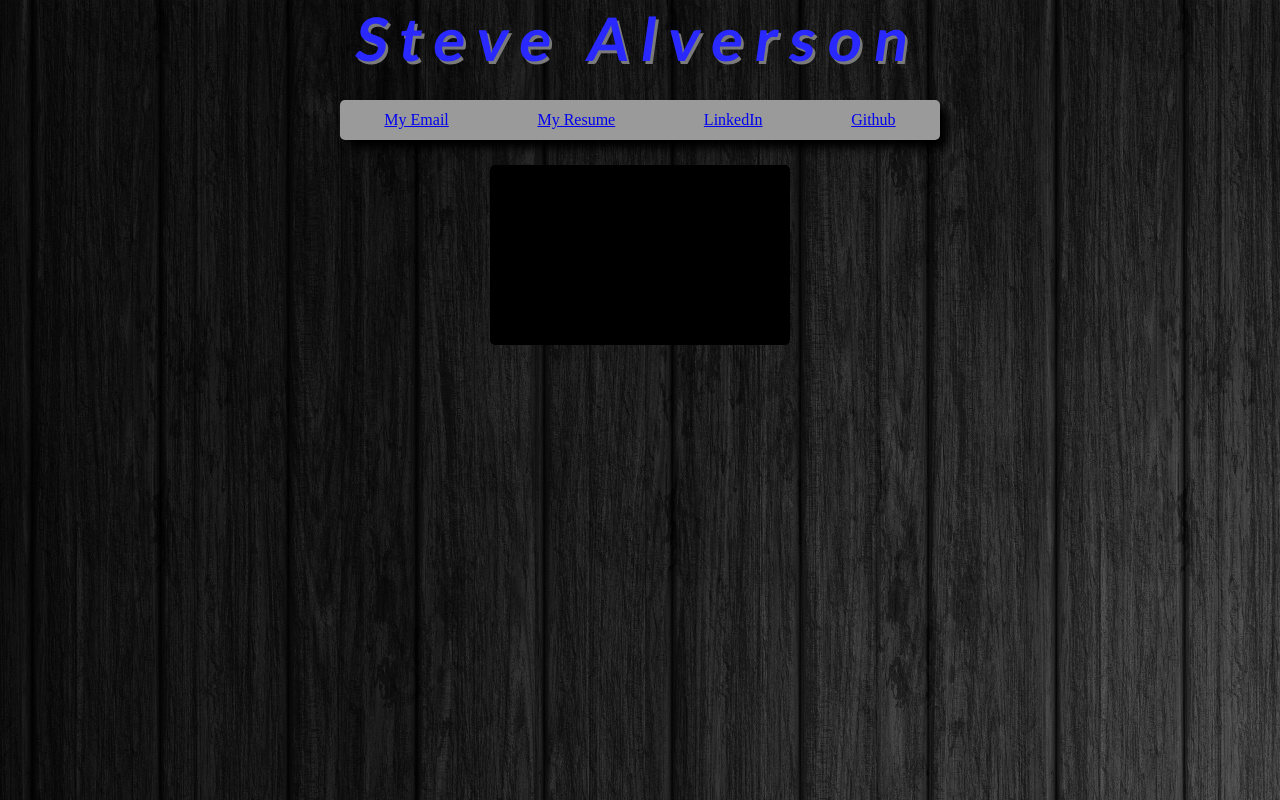
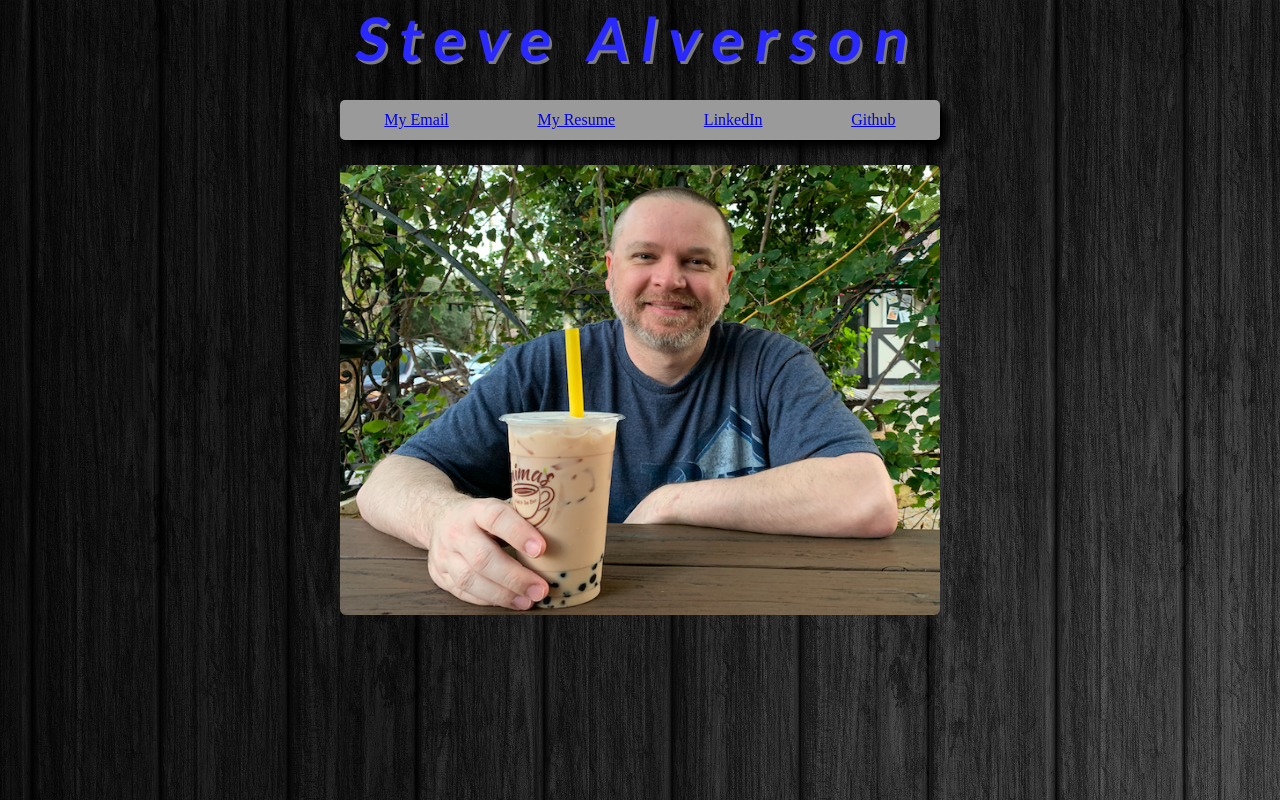
Before and after one commit to VaderSteve76/React-Portfolio, a React (Create React App) app in the folder portfolio/: page / in a window 1280 px wide. Shown: the top 800 px of the page. Built offline with nearby package versions, Linux system fonts and the light colour scheme; what react-animations would draw is missing.

Commit message:
Self photo in place and animations working

```diff
--- a/portfolio/src/Components/ContactCard.js
+++ b/portfolio/src/Components/ContactCard.js
@@ -5,7 +5,7 @@ import { fadeIn } from 'react-animations';
 const fadeInAnimation = keyframes`${fadeIn}`;
 
 const MainCard = styled.div`
-  animation: 4s ${fadeInAnimation};
+  animation: 5s ${fadeInAnimation};
   display: flex;
   justify-content: space-evenly;
   align-items: center;
@@ -24,8 +24,6 @@ export default class Card extends Component {
   render() {
     return (
       <MainCard>
-        {/* <br></br>
-        <h1>Contact Info</h1><br></br> */}
         <a href="mailto:salverson1976@gmail.com">My Email</a><br></br><br></br>
         <a href="https://docs.google.com/document/d/1LhFzKB7oz46joR0AwfVRU9ruR6lbwJFrvQVb6yu4BgA/edit?usp=sharing">My Resume</a><br></br><br></br>
         <a href="https://www.linkedin.com/in/steve-alverson-159810131/">LinkedIn</a><br></br><br></br>
--- a/portfolio/src/Components/Header.js
+++ b/portfolio/src/Components/Header.js
@@ -5,7 +5,7 @@ import { slideInRight } from 'react-animations';
 const slideIn = keyframes`${slideInRight}`;
 
 const Header = styled.div`
-  animation: 3s ${slideIn};
+  animation: 3.3s ${slideIn};
   // background-color: rgb(82, 170, 254);
   // background-color: rgb(14, 38, 225);
   height: 75px;
--- a/portfolio/src/Components/ImageCard.js
+++ b/portfolio/src/Components/ImageCard.js
@@ -1,28 +1,31 @@
 import React, { Component } from 'react';
 import styled, { keyframes } from 'styled-components';
 import { slideInLeft } from 'react-animations';
-// import vader from '../Img/vader.jpeg';
+import tea from '../Img/tea.jpeg';
 
 const slideIn = keyframes`${slideInLeft}`;
 
 const IMG = styled.div`
   animation: 2.5s ${slideIn};
-  height: 180px;
-  width: 300px;
-  background: black;
+  // height: 180px;
+  // width: 224px;
+  height: 450px;
+  width: 600px;
+  border-radius: 6px;
+  background-image: url(${tea});
+  background-position: center;
+  background-repeat: no-repeat;
+  // background-size: contain cover;
+  background-size: 600px 450px;
   margin: 0 auto;
   margin-top: 25px;
-  // margin-right: 25px;
-  border-radius: 5px;
 `;
 
 
 export default class ImageCard extends Component {
   render() {
     return (
-      <IMG>
-
-      </IMG>
+      <IMG></IMG>
     )
   }
 }
```
